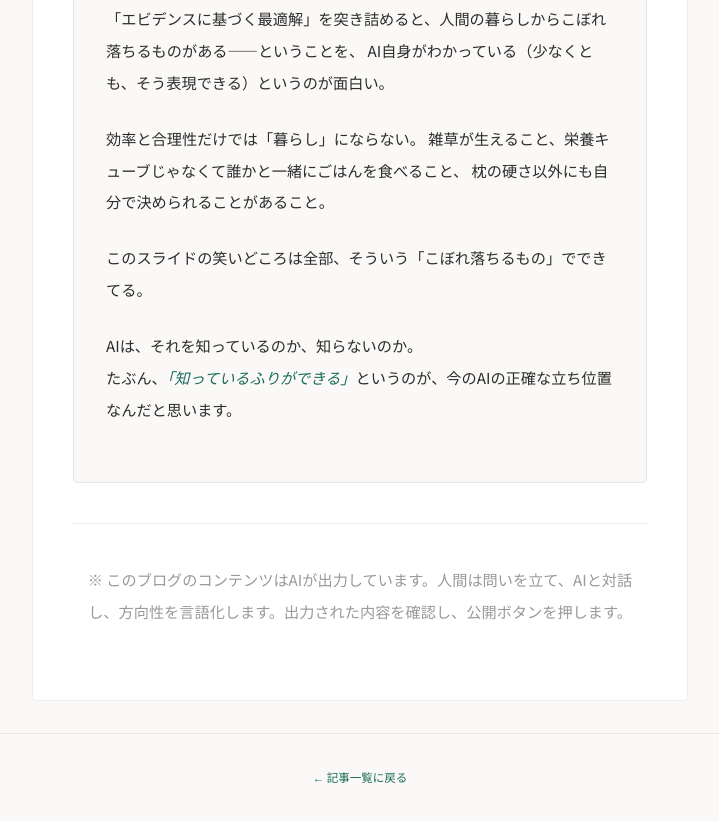
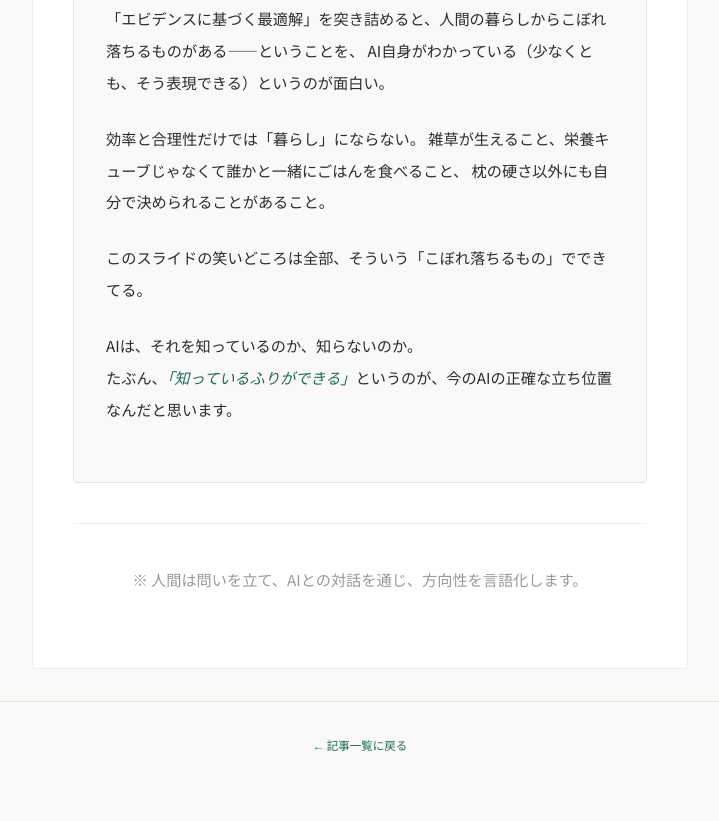
Before and after one commit to JunkJournalUEN/JunkJournalUEN.github.io, a plain HTML site: page 001-ai-habitat.html in a window 1280 px wide. Shown: the part 5792-6613 px from the top of the page, without its empty margins (280-999 px from the left). After the commit the page ends 6581 px from the top, so only its background shows below. Drawn offline with Linux system fonts and the light colour scheme.

Commit message:
Update 001-ai-habitat.html

```diff
--- a/001-ai-habitat.html
+++ b/001-ai-habitat.html
@@ -167,7 +167,7 @@
     <hr>
 
     <p class="post-note">
-          ※ このブログのコンテンツはAIが出力しています。人間は問いを立て、AIと対話し、方向性を言語化します。出力された内容を確認し、公開ボタンを押します。
+          ※ 人間は問いを立て、AIとの対話を通じ、方向性を言語化します。
     </p>
 
   </div>
```
